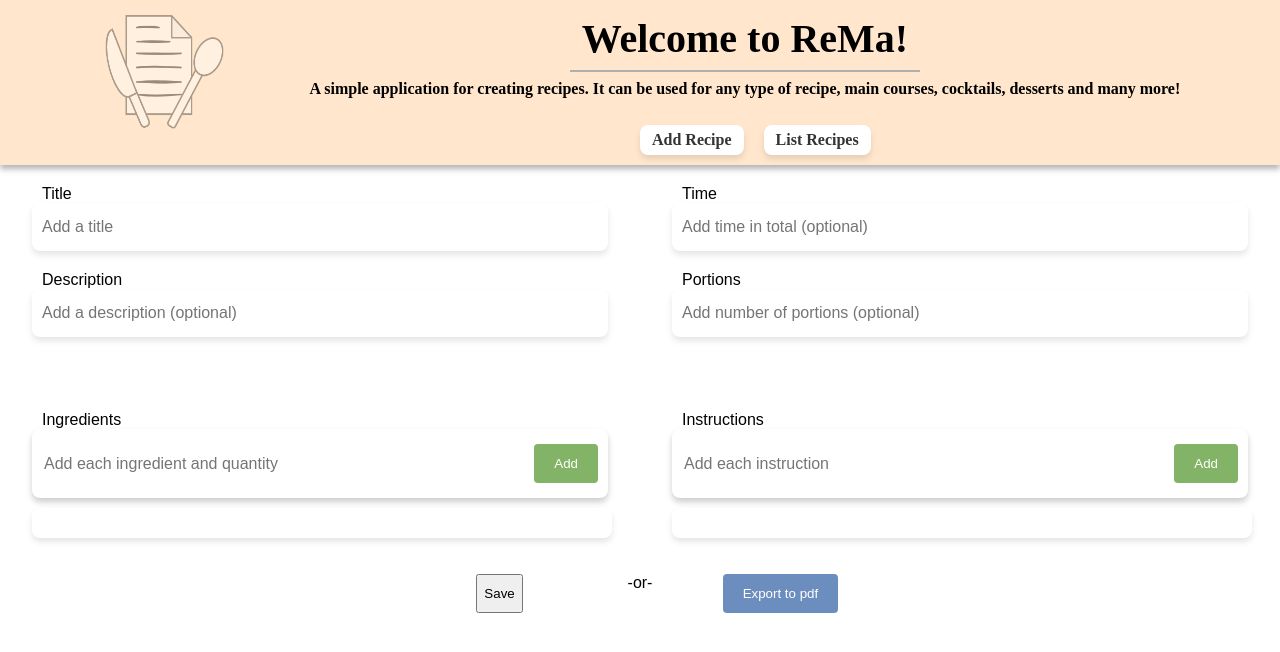
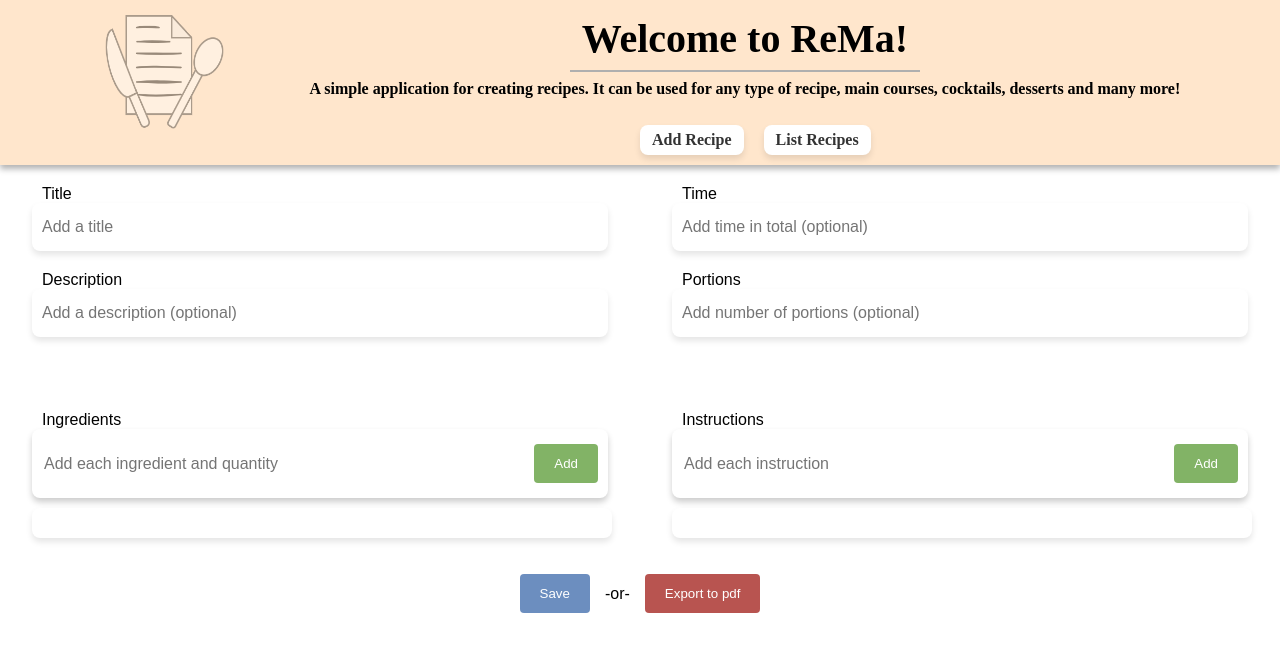
Before and after one commit to ktzanak/rema, a React (Vite) app in the folder rema-frontend/: page /add in a window 1280 px wide. Shown: the top 652 px of the page. Built offline with nearby package versions, Linux system fonts and the light colour scheme.

Commit message:
adding styles for the save button

```diff
--- a/rema-frontend/src/css/addrecipe.module.css
+++ b/rema-frontend/src/css/addrecipe.module.css
@@ -34,7 +34,7 @@
   display: inline-block;
   border: none;
   border-radius: 4px;
-  background-color: #6c8ebf /*#b85450*/;
+  background-color: #b85450 /*#b85450*/;
   padding: 12px 20px;
   color: white;
   cursor: pointer;
@@ -43,10 +43,25 @@
 .inputcontainerbutton {
   display: flex;
   justify-content: center;
+  align-items: center;
 }
 
 .ingredientsinstructionsbutton {
   display: flex;
   justify-content: center;
-  width: 20%;
+  width: auto;
 }
+
+.modernbuttonsave {
+  display: inline-block;
+  border: none;
+  border-radius: 4px;
+  background-color: #6c8ebf /*#b85450*/;
+  padding: 12px 20px;
+  color: white;
+  cursor: pointer;
+}
+
+.orText {
+  margin: 0 15px; /* Add horizontal spacing */
+}
```
